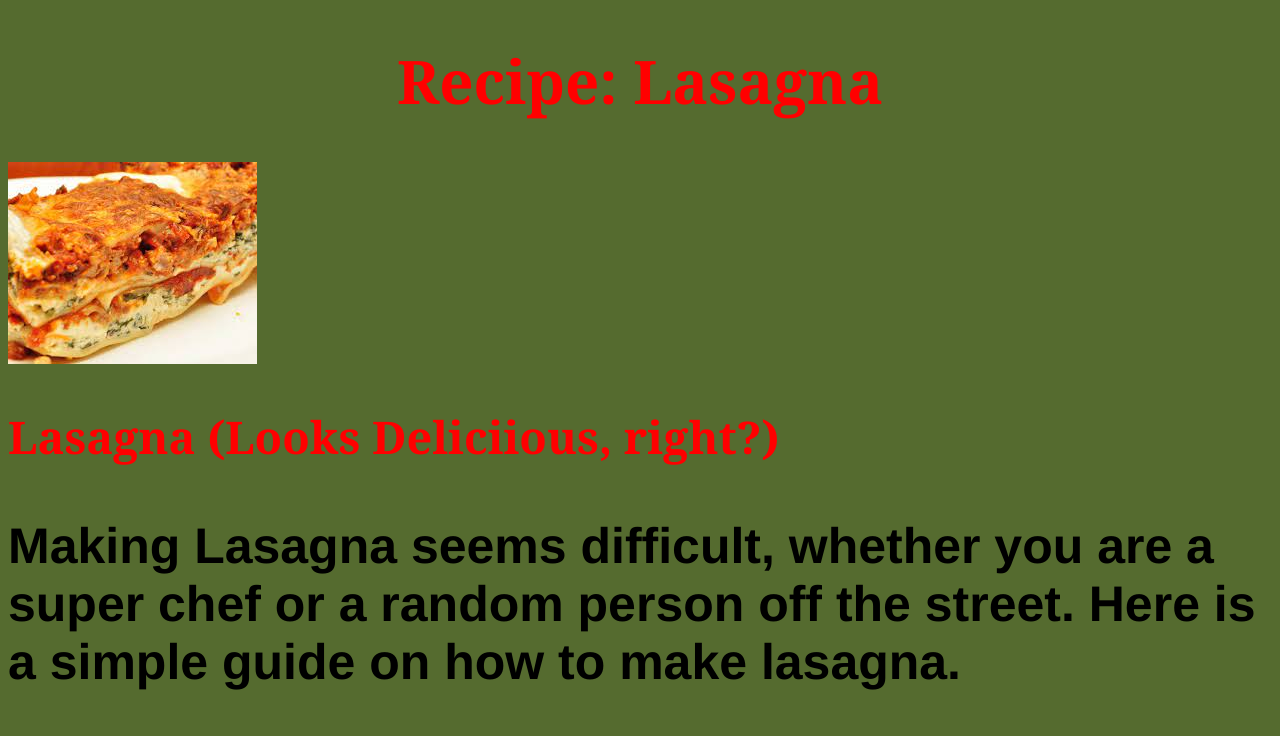
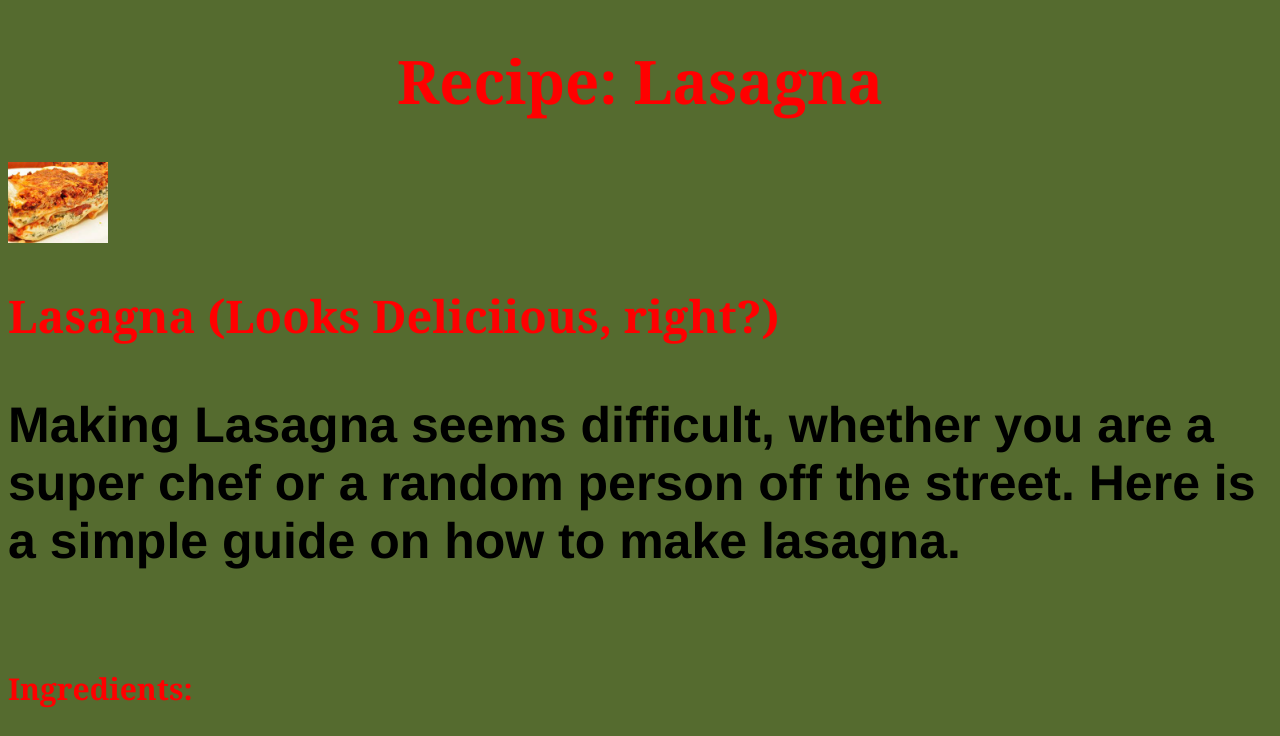
Before and after one commit to Corsair37/Project-Recipes, a plain HTML site: page recipes/lasagna.html in a window 1280 px wide. Shown: the top 736 px of the page. Drawn offline with Linux system fonts and the light colour scheme.

Commit message:
Style images in recipe pages
The text changes have been successfully implemented, but the images were not stylized. Now that they are stylized, the images should be centered and look good.

```diff
--- a/recipes/rstyle.css
+++ b/recipes/rstyle.css
@@ -12,6 +12,14 @@ h1 {
 
 }
 
+img {
+    float: center;
+    border-color:black;
+    border-width:5px;
+    background-color:white;
+    width:100px;
+    height:auto;
+}
 h2 {
     color: red;
     font-size: 45px;
```
